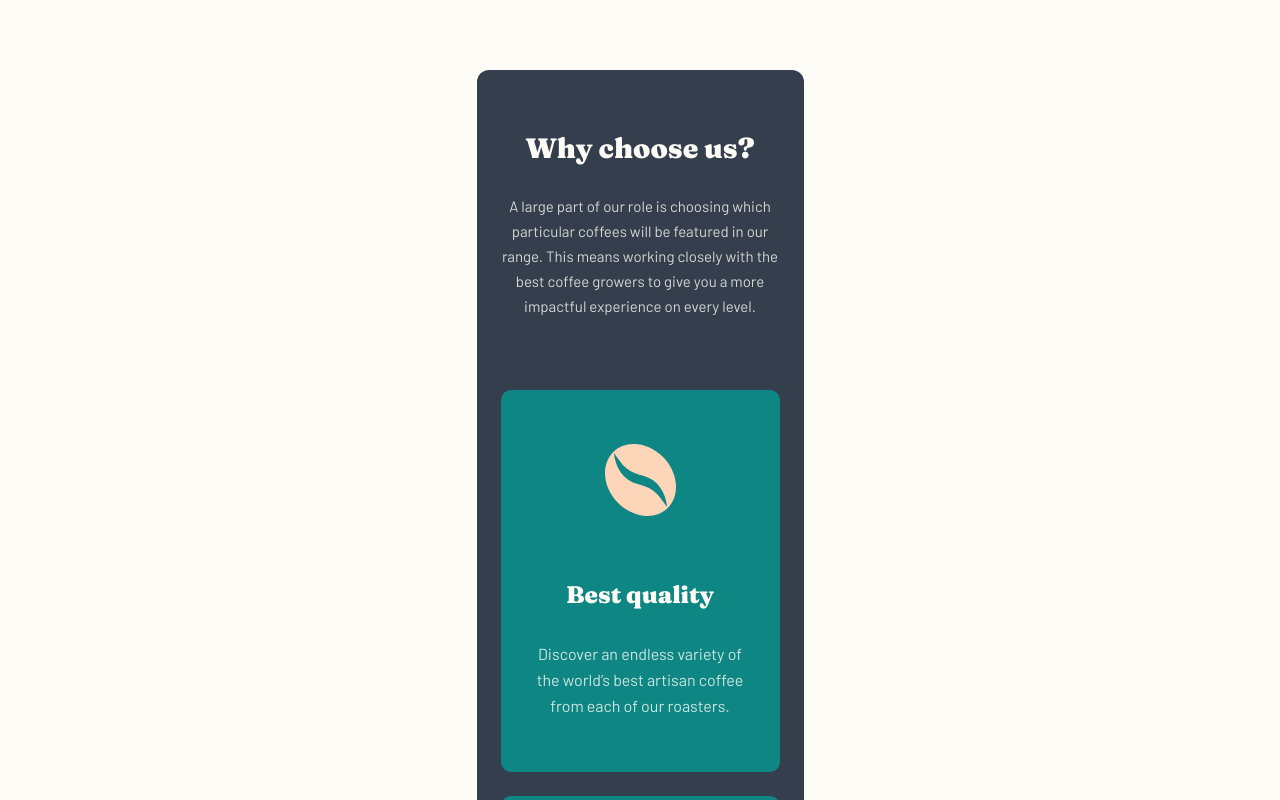
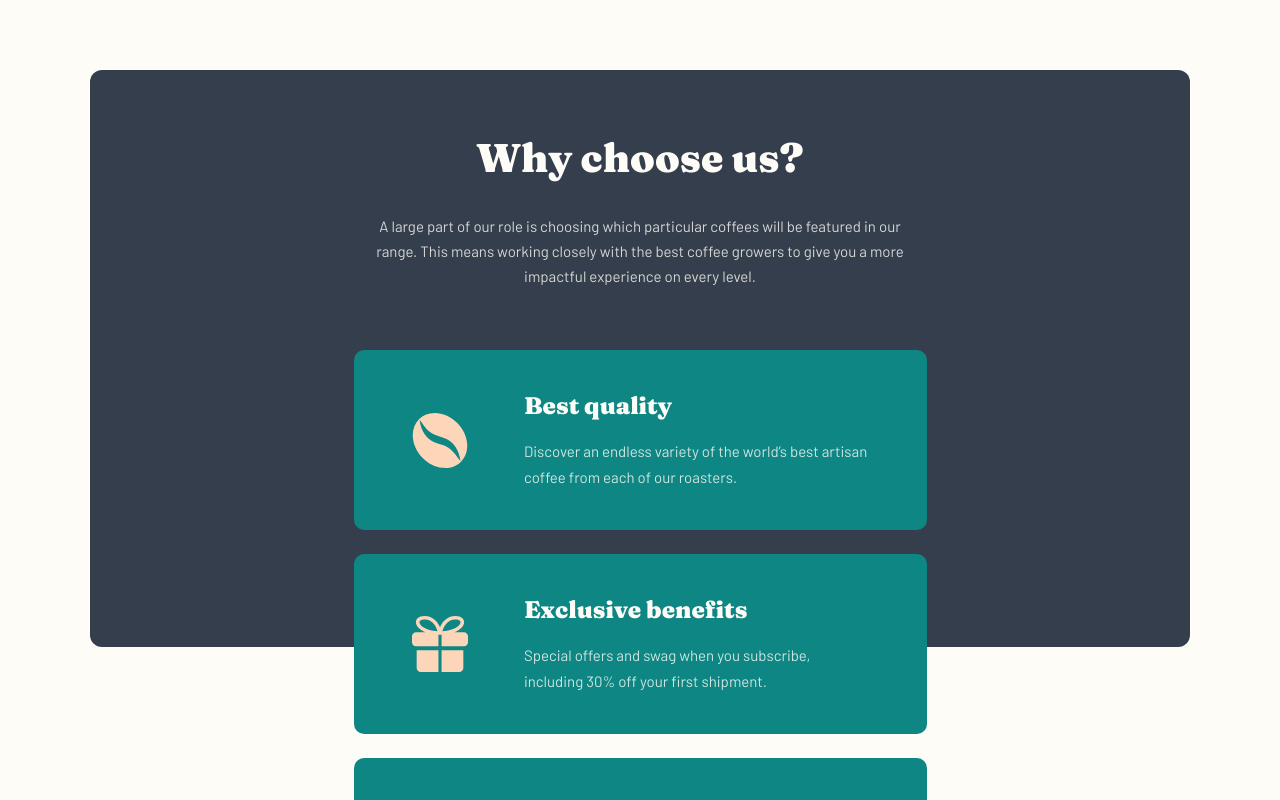
Before and after one commit to LucasS-Goncalves/coffee-roasters, an Angular app: page / in a window 1280 px wide. Shown: the part 1420-2220 px from the top of the page. Built offline with nearby package versions, Linux system fonts and the light colour scheme.

Commit message:
finishing benefits section layout for tablet

```diff
--- a/src/app/components/home-page/home-page.component.css
+++ b/src/app/components/home-page/home-page.component.css
@@ -139,8 +139,7 @@
 }
 
 .chooseUs{
-  width: 279px;
-  height: auto;
+  width: auto;
   display: flex;
   flex-direction: column;
   align-items: center;
@@ -213,12 +212,13 @@
   font-size: 1.5rem;
   font-family: var(--fraunces);
   font-weight: 900;
+  line-height: 32px;
   color: var(--light-cream);
 }
 
 .chooseUs .benefits_list .benefit .benefit_info .benefit_description{
   width: 212px;
-  font-size: 1rem;
+  font-size: .9375rem;
   font-family: var(--barlow);
   font-weight: 400;
   line-height: 26px;
@@ -299,6 +299,47 @@
     font-size: 1rem;
     padding-left: 2rem;
   }
+
+  .chooseUs .why_text{
+    width: 689px;
+    height: 573px;
+  }
+
+  .chooseUs .why_text .section_title{
+    font-size: 2rem;
+    line-height: 48px;
+  }
+
+  .chooseUs .why_text .section_description{
+    width: 540px;
+  }
+
+  .chooseUs .benefits_list{
+    width: 573px;
+    top: 280px;
+  }
+
+  .chooseUs .benefits_list .benefit{
+    height: 180px;
+    flex-direction: row;
+    align-items: center;
+    justify-content: center;
+    gap: 3.5rem;
+  }
+
+  .chooseUs .benefits_list .benefit .benefit_icon{
+    width: 56px;
+  }
+
+  .chooseUs .benefits_list .benefit .benefit_info{
+    align-items: flex-start;
+    gap: 1rem;
+    text-align: start;
+  }
+
+  .chooseUs .benefits_list .benefit .benefit_info .benefit_description{
+    width: 344px;
+  }
 }
 
 @media(min-width: 1200px){
@@ -351,6 +392,16 @@
     line-height: 26px;
     padding-left: 0;
   }
+
+  .chooseUs .why_text{
+    width: 1100px;
+    height: 577px;
+  }
+
+  .chooseUs .why_text .section_title{
+    font-size: 2.5rem;
+    line-height: 48px;
+  }
 }
 
 @media(min-width:1440px){
```
